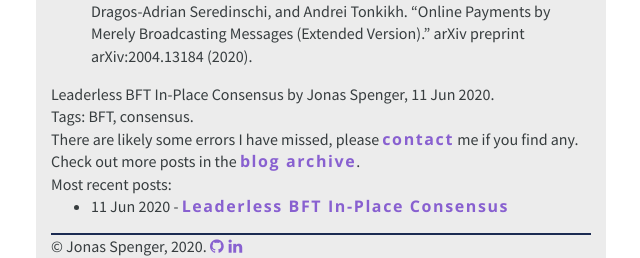
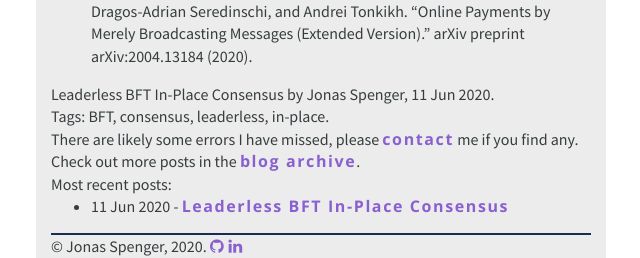
Before and after one commit to jspenger/jspenger.github.io, a Jekyll site: the page built from _posts/2020-06-11-leaderless-bft-in-place-consensus.md, in a window 1280 px wide and 900 px high, scrolled down 3440 px. Shown: the part 642-900 px from the top of the window, without its empty margins (319-959 px from the left). Built offline with Jekyll 4.4.1, drawn with Linux system fonts in a browser that asks for light colours.

Commit message:
Update 2020-06-11-leaderless-bft-in-place-consensus.md

```diff
--- a/_posts/2020-06-11-leaderless-bft-in-place-consensus.md
+++ b/_posts/2020-06-11-leaderless-bft-in-place-consensus.md
@@ -2,7 +2,7 @@
 layout: post
 title: Leaderless BFT In-Place Consensus
 date: 2020-06-11
-tags: BFT consensus
+tags: BFT consensus leaderless in-place
 ---
 
 # Leaderless BFT In-Place Consensus
```
